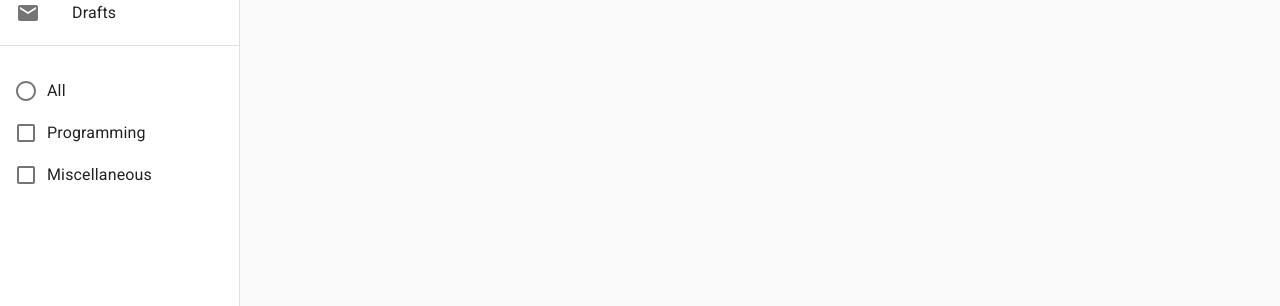
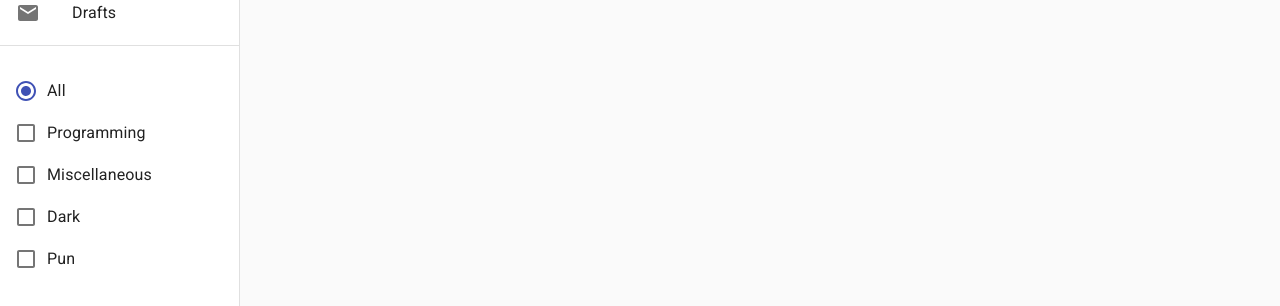
Before and after one commit to adamsims1203/Jokes-v2, a React (Create React App) app: page / in a window 1280 px wide. Shown: the part 292-598 px from the top of the page. Built offline with nearby package versions, Linux system fonts and the light colour scheme.

Commit message:
make categories controlled with context

```diff
--- a/src/components/Drawer.js
+++ b/src/components/Drawer.js
@@ -106,20 +106,16 @@ function ResponsiveDrawer(props) {
       </List>
       <Divider />
       <List>
-        {/*["All mail", "Trash", "Spam"].map((text, index) => (
-          <ListItem button key={text}>
-            <ListItemIcon>
-              {index % 2 === 0 ? <InboxIcon /> : <MailIcon />}
-            </ListItemIcon>
-            <ListItemText primary={text} />
-          </ListItem>
-				))*/}
-
         <FormGroup className={classes.formGroup}>
           <FormControlLabel
             value="all"
             control={
-              <Radio color="primary" name="all" onChange={changeCategories} />
+              <Radio
+                color="primary"
+                checked={categories.all}
+                name="all"
+                onChange={changeCategories}
+              />
             }
             label="All"
           />
@@ -128,6 +124,7 @@ function ResponsiveDrawer(props) {
             control={
               <Checkbox
                 // checked={state.checkedB}
+                checked={categories.programming}
                 onChange={changeCategories}
                 name="programming"
                 color="primary"
@@ -138,13 +135,35 @@ function ResponsiveDrawer(props) {
           <FormControlLabel
             control={
               <Checkbox
-                // checked={state.checkedB}
-                // onChange={handleChange}
+                checked={categories.miscellaneous}
+                onChange={changeCategories}
                 name="miscellaneous"
                 color="primary"
               />
             }
             label="Miscellaneous"
+          />
+          <FormControlLabel
+            control={
+              <Checkbox
+                checked={categories.dark}
+                onChange={changeCategories}
+                name="dark"
+                color="primary"
+              />
+            }
+            label="Dark"
+          />
+          <FormControlLabel
+            control={
+              <Checkbox
+                checked={categories.pun}
+                onChange={changeCategories}
+                name="pun"
+                color="primary"
+              />
+            }
+            label="Pun"
           />
         </FormGroup>
       </List>
--- a/src/contexts/CategoryContext.js
+++ b/src/contexts/CategoryContext.js
@@ -3,7 +3,13 @@ import React, { createContext, useState } from "react";
 export const CategoryContext = createContext();
 
 export function CategoryProvider(props) {
-  const [categories, setCategories] = useState({ tastesLikeChicken: true });
+  const [categories, setCategories] = useState({
+    all: true,
+    programming: false,
+    miscellaneous: false,
+    dark: false,
+    pun: false,
+  });
 
   const changeCategories = (e) => {
     console.log(e.target.name);
```
